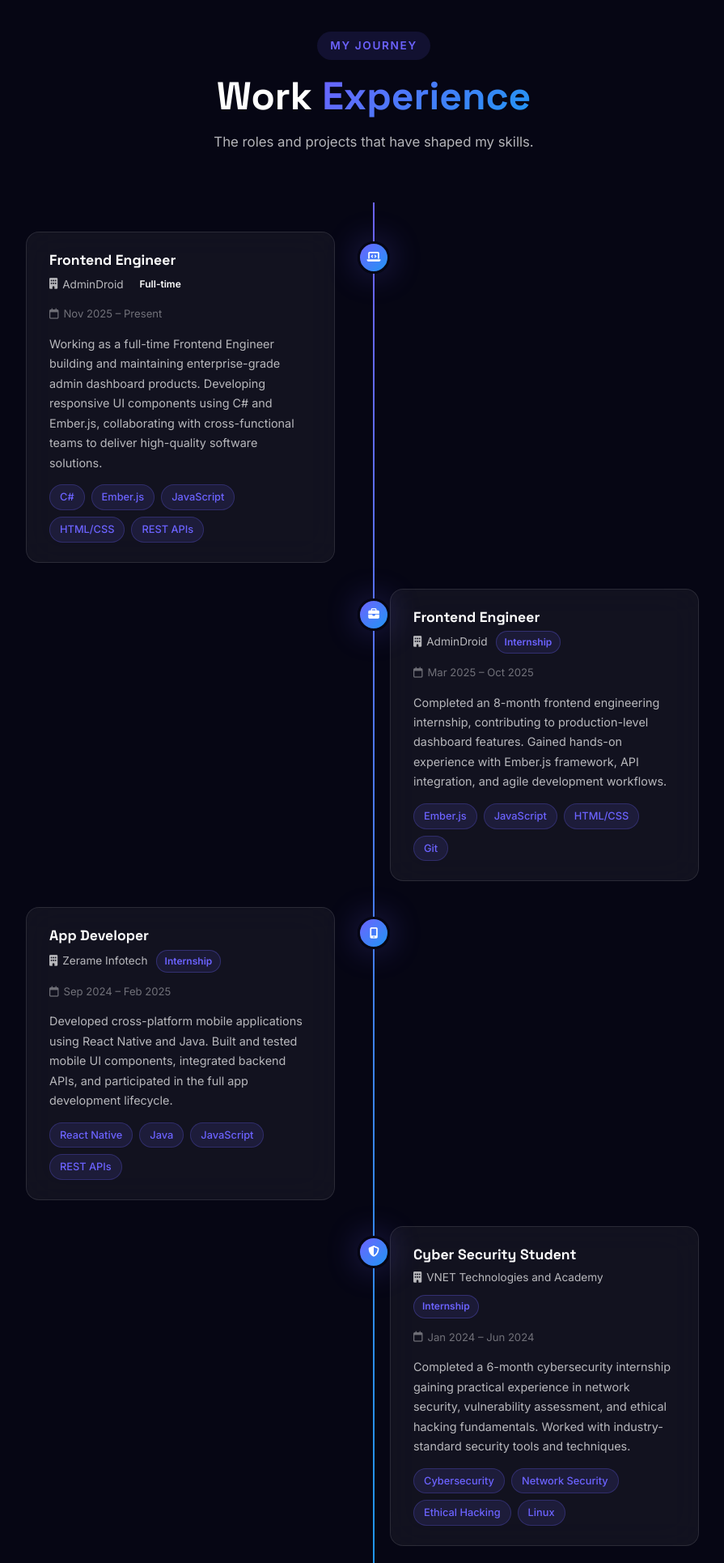
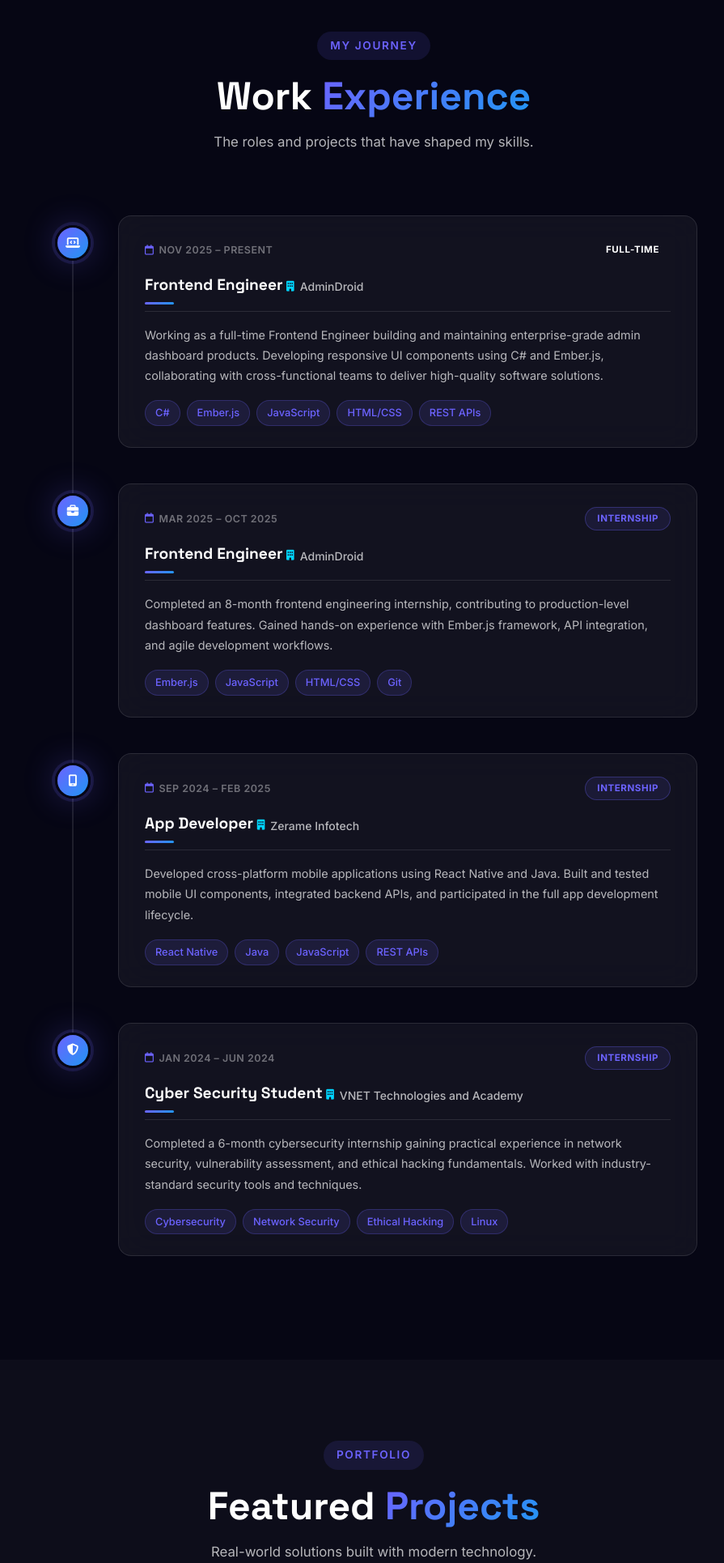
Before and after one commit to ArunkumarAk13/My-portfolio, a PHP site: page / in a window 1280 px wide. Shown: the part 3715-5645 px from the top of the page at 81% size, without its empty margins (178-1073 px from the left). Run offline with PHP 8.4, Linux system fonts and the light colour scheme.

Commit message:
commited the experence page

```diff
--- a/_template/experience.php
+++ b/_template/experience.php
@@ -10,41 +10,41 @@ $expData = $data['experience']['experience'] ?? [];
       <p class="section-desc">The roles and projects that have shaped my skills.</p>
     </div>
 
-    <div class="timeline">
-      <div class="timeline-line" id="timelineLine"></div>
+    <div class="exp-list">
+      <?php foreach ($expData as $exp): ?>
+      <div class="exp-item reveal">
 
-      <?php foreach ($expData as $i => $exp): ?>
-      <div class="timeline-item <?= $i % 2 === 0 ? 'timeline-left' : 'timeline-right' ?> reveal">
-        <div class="timeline-dot">
-          <i class="<?= e($exp['icon']) ?>"></i>
+        <div class="exp-track">
+          <div class="exp-dot">
+            <i class="<?= e($exp['icon']) ?>"></i>
+          </div>
         </div>
 
-        <div class="timeline-card glass-card">
-          <div class="timeline-card-header">
-            <div>
-              <h3 class="timeline-role"><?= e($exp['role']) ?></h3>
-              <div class="timeline-meta">
-                <span class="timeline-company">
-                  <i class="fa-solid fa-building"></i>
-                  <?= e($exp['company']) ?>
-                </span>
-                <span class="timeline-type <?= strtolower(e($exp['type'])) ?>"><?= e($exp['type']) ?></span>
-              </div>
-            </div>
-            <span class="timeline-period">
+        <div class="exp-card glass-card">
+          <div class="exp-top">
+            <span class="exp-period">
               <i class="fa-regular fa-calendar"></i>
               <?= e($exp['period']) ?>
             </span>
+            <span class="exp-type <?= strtolower(e($exp['type'])) ?>"><?= e($exp['type']) ?></span>
           </div>
 
-          <p class="timeline-desc"><?= e($exp['description']) ?></p>
+          <h3 class="exp-role"><?= e($exp['role']) ?></h3>
 
-          <div class="timeline-skills">
+          <div class="exp-company">
+            <i class="fa-solid fa-building"></i>
+            <?= e($exp['company']) ?>
+          </div>
+
+          <p class="exp-desc"><?= e($exp['description']) ?></p>
+
+          <div class="exp-skills">
             <?php foreach ($exp['skills'] as $skill): ?>
             <span class="skill-tag"><?= e($skill) ?></span>
             <?php endforeach; ?>
           </div>
         </div>
+
       </div>
       <?php endforeach; ?>
     </div>
--- a/public/css/main.css
+++ b/public/css/main.css
@@ -1000,53 +1000,48 @@ p  { color: var(--text-secondary); }
   transition: width 1.1s cubic-bezier(0.4,0,0.2,1);
 }
 
-/* ===== EXPERIENCE (TIMELINE) ===== */
+/* ===== EXPERIENCE ===== */
 .experience-section { background: var(--bg-primary); }
-.timeline {
+
+.exp-list {
+  max-width: 800px;
+  margin-inline: auto;
+  display: flex;
+  flex-direction: column;
+  gap: 0;
+}
+
+/* Each row: dot track (left) + card (right) */
+.exp-item {
+  display: grid;
+  grid-template-columns: 56px 1fr;
+  gap: 0 28px;
   position: relative;
-  max-width: 900px;
-  margin-inline: auto;
-  padding-block: 20px;
-}
-.timeline-line {
-  position: absolute;
-  left: 50%;
-  top: 0; bottom: 0;
+}
+
+/* Vertical line that runs through all items */
+.exp-item::before {
+  content: '';
+  position: absolute;
+  left: 27px;
+  top: 52px;
+  bottom: -28px;
   width: 2px;
   background: var(--glass-border);
-  transform: translateX(-50%);
-}
-.timeline-line::after {
-  content: '';
-  position: absolute;
-  top: 0; left: 0;
-  width: 100%;
-  background: var(--gradient-primary);
-  height: 0%;
-  transition: height 1.5s ease;
-}
-.timeline-line.animated::after { height: 100%; }
-
-.timeline-item {
-  position: relative;
-  width: 50%;
-  padding-block: 16px;
-  padding-inline: 48px 20px;
-}
-.timeline-item.timeline-right {
-  margin-left: 50%;
-  padding-inline: 20px 48px;
-}
-.timeline-item.timeline-left {
-  padding-inline: 20px 48px;
+}
+.exp-item:last-child::before { display: none; }
+
+/* Track column */
+.exp-track {
+  display: flex;
+  flex-direction: column;
+  align-items: center;
+  padding-top: 28px;
 }
 
 /* Dot */
-.timeline-dot {
-  position: absolute;
-  top: 28px;
-  right: -20px;
-  width: 40px; height: 40px;
+.exp-dot {
+  width: 44px; height: 44px;
   border-radius: 50%;
   background: var(--gradient-primary);
   border: 3px solid var(--bg-primary);
@@ -1054,67 +1049,124 @@ p  { color: var(--text-secondary); }
   align-items: center;
   justify-content: center;
   color: #fff;
-  font-size: .85rem;
-  z-index: 2;
-  box-shadow: var(--shadow-glow);
-}
-.timeline-item.timeline-right .timeline-dot {
-  right: auto;
-  left: -20px;
-}
-
-.timeline-card {
-  padding: 24px 28px;
-}
-.timeline-card-header {
-  display: flex;
-  align-items: flex-start;
+  font-size: .9rem;
+  flex-shrink: 0;
+  box-shadow: 0 0 0 4px rgba(108,99,255,0.15), var(--shadow-glow);
+  transition: var(--transition);
+  z-index: 1;
+}
+.exp-item:hover .exp-dot {
+  transform: scale(1.12);
+  box-shadow: 0 0 0 7px rgba(108,99,255,0.18), 0 0 28px rgba(108,99,255,0.45);
+}
+
+/* Card */
+.exp-card {
+  padding: 28px 32px 26px;
+  margin-block: 16px 28px;
+  border-radius: var(--radius-md);
+  border: 1px solid var(--glass-border);
+  transition: var(--transition);
+  position: relative;
+  overflow: hidden;
+}
+.exp-card::after {
+  content: '';
+  position: absolute;
+  inset: 0;
+  border-radius: inherit;
+  background: var(--gradient-primary);
+  opacity: 0;
+  transition: opacity 0.3s ease;
+  pointer-events: none;
+}
+.exp-item:hover .exp-card {
+  transform: translateX(6px);
+  border-color: rgba(108,99,255,0.4);
+  box-shadow: var(--shadow-md), -4px 0 0 0 var(--accent);
+}
+
+/* Top row: period + type badge */
+.exp-top {
+  display: flex;
+  align-items: center;
   justify-content: space-between;
-  gap: 12px;
-  margin-bottom: 14px;
   flex-wrap: wrap;
-}
-.timeline-role {
-  font-size: 1.1rem;
-  margin-bottom: 6px;
-}
-.timeline-meta {
-  display: flex;
-  align-items: center;
   gap: 10px;
-  flex-wrap: wrap;
-}
-.timeline-company {
-  display: flex;
+  margin-bottom: 16px;
+}
+
+.exp-period {
+  display: inline-flex;
   align-items: center;
   gap: 6px;
-  font-size: .85rem;
+  font-size: .78rem;
+  font-weight: 600;
+  color: var(--text-muted);
+  letter-spacing: .04em;
+  text-transform: uppercase;
+}
+.exp-period i { color: var(--accent); }
+
+.exp-type {
+  padding: 4px 14px;
+  border-radius: 50px;
+  font-size: .72rem;
+  font-weight: 700;
+  letter-spacing: .05em;
+  text-transform: uppercase;
+}
+.exp-type.freelance  { background: rgba(0,212,255,.1);   color: var(--accent-2); border: 1px solid rgba(0,212,255,.3); }
+.exp-type.internship { background: rgba(108,99,255,.1); color: var(--accent);   border: 1px solid rgba(108,99,255,.3); }
+.exp-type.academic   { background: rgba(255,107,107,.1); color: var(--accent-3); border: 1px solid rgba(255,107,107,.3); }
+
+/* Role title — large, with underline accent (matches skills cat-title style) */
+.exp-role {
+  font-size: 1.2rem;
+  font-weight: 700;
+  font-family: var(--font-display);
+  color: var(--text-primary);
+  line-height: 1.3;
+  margin-bottom: 8px;
+  display: inline-block;
+}
+.exp-role::after {
+  content: '';
+  display: block;
+  width: 36px;
+  height: 3px;
+  background: var(--gradient-primary);
+  border-radius: 99px;
+  margin-top: 8px;
+}
+
+/* Company row */
+.exp-company {
+  display: inline-flex;
+  align-items: center;
+  gap: 7px;
+  font-size: .875rem;
+  font-weight: 500;
   color: var(--text-secondary);
-}
-.timeline-type {
-  padding: 3px 10px;
-  border-radius: 50px;
-  font-size: .75rem;
-  font-weight: 600;
-}
-.timeline-type.freelance  { background: rgba(0,212,255,.1); color: var(--accent-2); border: 1px solid rgba(0,212,255,.3); }
-.timeline-type.internship { background: rgba(108,99,255,.1); color: var(--accent);   border: 1px solid rgba(108,99,255,.3); }
-.timeline-type.academic   { background: rgba(255,107,107,.1); color: var(--accent-3); border: 1px solid rgba(255,107,107,.3); }
-
-.timeline-period {
-  display: flex;
-  align-items: center;
-  gap: 6px;
-  font-size: .82rem;
-  color: var(--text-muted);
-  white-space: nowrap;
-}
-.timeline-desc {
+  margin-bottom: 16px;
+}
+.exp-company i {
+  color: var(--accent-2);
+  font-size: .8rem;
+}
+
+/* Description */
+.exp-desc {
   font-size: .9rem;
-  margin-bottom: 14px;
-  line-height: 1.7;
-}
-.timeline-skills {
+  line-height: 1.75;
+  color: var(--text-secondary);
+  padding-top: 16px;
+  border-top: 1px solid var(--glass-border);
+  margin-bottom: 18px;
+}
+
+/* Skills */
+.exp-skills {
   display: flex;
   flex-wrap: wrap;
   gap: 8px;
@@ -1605,11 +1657,10 @@ a.contact-card-value:hover { color: var(--accent); }
 
   .services-grid { grid-template-columns: 1fr 1fr; }
 
-  .timeline-line { left: 20px; }
-  .timeline-item { width: 100%; padding-inline: 60px 20px; }
-  .timeline-item.timeline-right { margin-left: 0; padding-inline: 60px 20px; }
-  .timeline-dot  { right: auto; left: 0; }
-  .timeline-item.timeline-right .timeline-dot { left: 0; }
+  .exp-item { grid-template-columns: 44px 1fr; gap: 0 20px; }
+  .exp-item::before { left: 21px; }
+  .exp-dot { width: 38px; height: 38px; font-size: .8rem; }
+  .exp-item:hover .exp-card { transform: translateX(4px); }
 
   .contact-grid { grid-template-columns: 1fr; gap: 40px; }
 
@@ -1645,7 +1696,10 @@ a.contact-card-value:hover { color: var(--accent); }
   .stat-badge { min-width: 80px; padding: 12px 14px; }
   .stat-value { font-size: 1.4rem; }
 
-  .timeline-item { padding-inline: 50px 8px; }
+  .exp-item { grid-template-columns: 36px 1fr; gap: 0 14px; }
+  .exp-item::before { left: 17px; }
+  .exp-card { padding: 20px 18px 18px; }
+  .exp-item:hover .exp-card { transform: none; box-shadow: var(--shadow-sm); }
   .contact-form-card { padding: 24px 20px; }
   .back-to-top { bottom: 20px; right: 20px; }
 }
```
